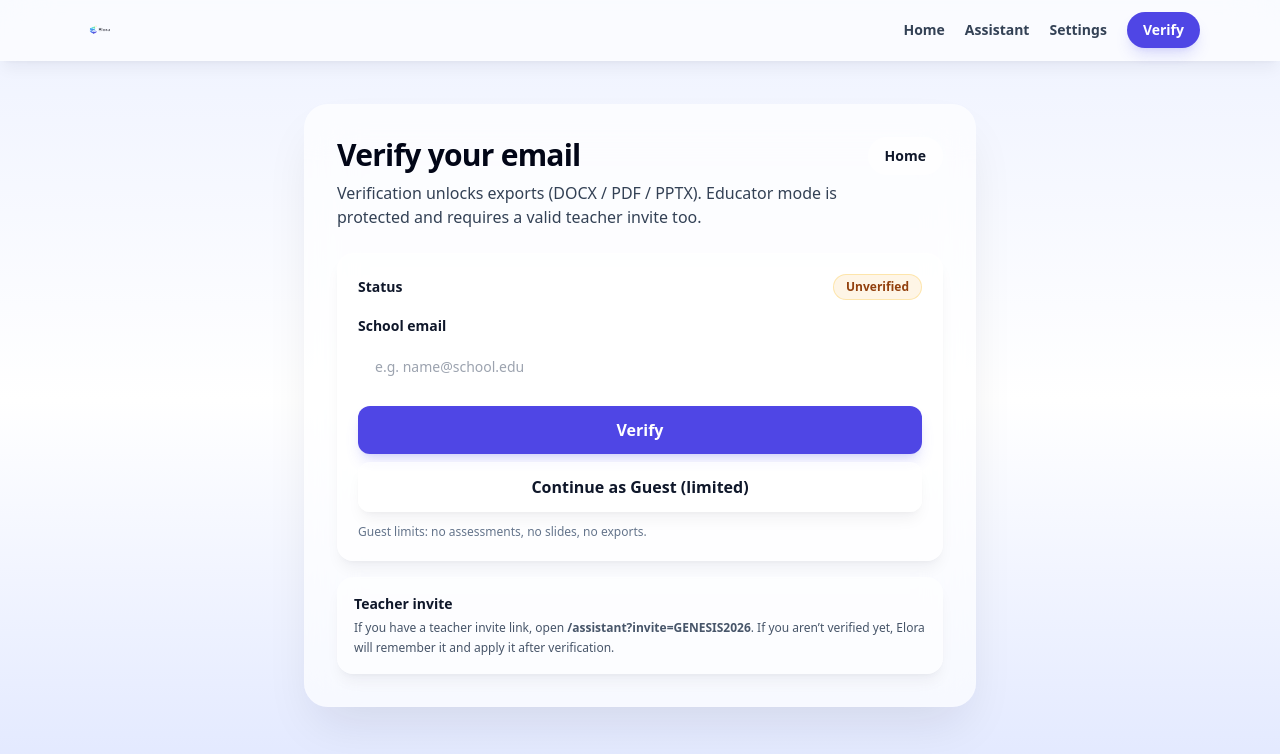
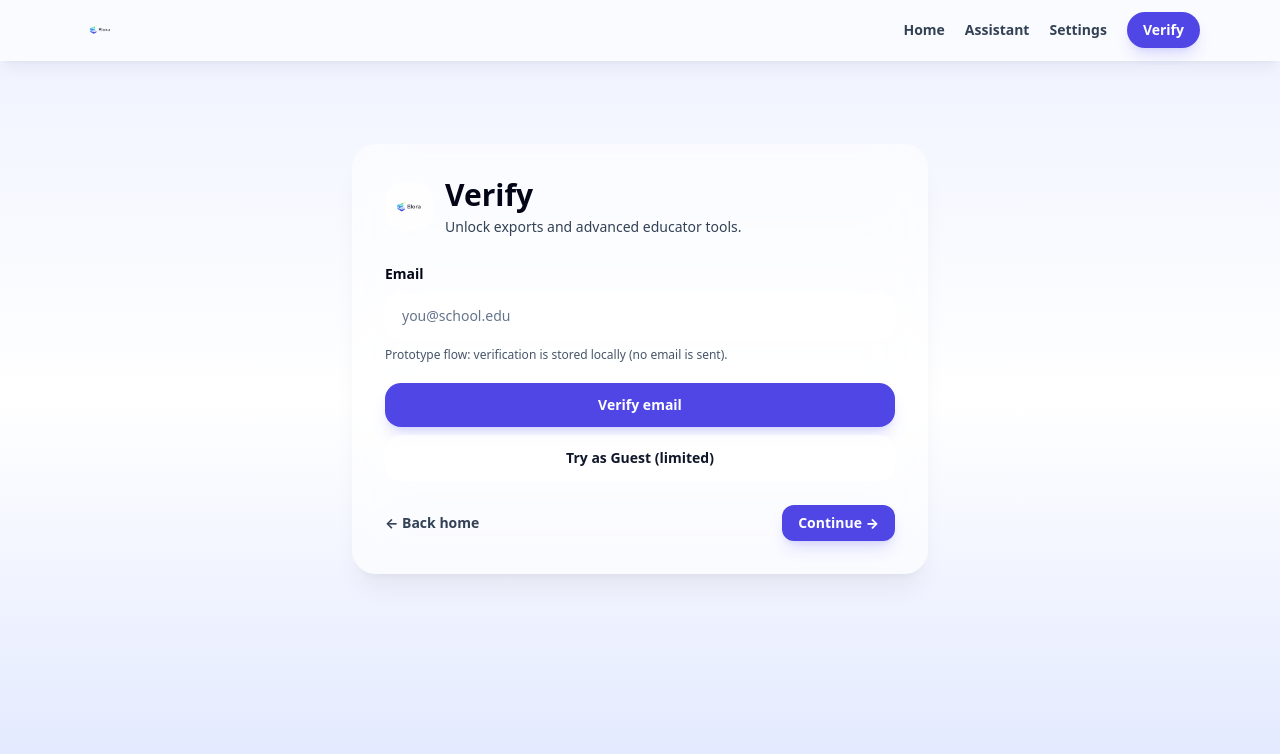
Before and after one commit to tweetharis-netizen/elora-verification-ui, a Next.js app: page /verify in a window 1280 px wide. Shown: the top 754 px of the page. Built offline with nearby package versions, Linux system fonts and the light colour scheme.

Commit message:
Update verify.js

```diff
--- a/pages/verify.js
+++ b/pages/verify.js
@@ -1,15 +1,15 @@
 // pages/verify.js
 import { useEffect, useMemo, useState } from "react";
-import { useRouter } from "next/router";
+import Image from "next/image";
+import Link from "next/link";
 import {
+  getSession,
+  saveSession,
+  setVerified,
+  setGuest,
+  getPendingInvite,
+  clearPendingInvite,
   activateTeacher,
-  clearPendingInvite,
-  getPendingInvite,
-  getSession,
-  isTeacher,
-  saveSession,
-  setGuest,
-  setVerified,
 } from "@/lib/session";
 
 function cn(...xs) {
@@ -17,227 +17,156 @@ function cn(...xs) {
 }
 
 export default function Verify() {
-  const router = useRouter();
   const [email, setEmail] = useState("");
-  const [status, setStatus] = useState({ state: "idle", message: "" }); // idle | loading | ok | error
+  const [status, setStatus] = useState({ kind: "idle", msg: "" }); // idle | ok | err | loading
   const [session, setSession] = useState(() => getSession());
-
-  const verified = Boolean(session.verified);
-  const teacher = isTeacher();
 
   useEffect(() => {
     const sync = () => setSession(getSession());
     sync();
     window.addEventListener("elora:session", sync);
-    window.addEventListener("focus", sync);
-    return () => {
-      window.removeEventListener("elora:session", sync);
-      window.removeEventListener("focus", sync);
-    };
+    return () => window.removeEventListener("elora:session", sync);
   }, []);
 
-  const pendingInvite = useMemo(() => getPendingInvite(), [verified]);
+  const pendingInvite = useMemo(() => getPendingInvite(), [session.verified, session.teacher]);
 
-  const safeNav = async (path) => {
+  useEffect(() => {
+    // If the user just verified and there is a pending invite, apply it.
+    const run = async () => {
+      const s = getSession();
+      if (!s.verified) return;
+      const code = getPendingInvite();
+      if (!code) return;
+
+      setStatus({ kind: "loading", msg: "Applying teacher invite…" });
+
       try {
-      await router.push(path);
+        const res = await fetch(`/api/teacher-invite?code=${encodeURIComponent(code)}`);
+        if (res.ok) {
+          activateTeacher(code);
+          clearPendingInvite();
+          setStatus({ kind: "ok", msg: "Teacher access unlocked ✅" });
+        } else {
+          clearPendingInvite();
+          setStatus({ kind: "err", msg: "Invite code was invalid (ask for a new link)." });
+        }
       } catch {
-      window.location.href = path;
+        setStatus({ kind: "err", msg: "Could not validate invite (network error)." });
       }
     };
 
-  async function applyPendingInviteIfAny() {
-    const code = (getPendingInvite() || "").toString().trim();
-    if (!code) return { applied: false, message: "" };
+    run();
+    // eslint-disable-next-line react-hooks/exhaustive-deps
+  }, [session.verified]);
 
-    try {
-      const res = await fetch(`/api/teacher-invite?code=${encodeURIComponent(code)}`);
-      const data = await res.json().catch(() => null);
-      if (!res.ok) throw new Error(data?.error || "Invalid invite code");
-
-      activateTeacher(code);
-      clearPendingInvite();
-      return { applied: true, message: "Teacher invite applied. Educator mode unlocked." };
-    } catch (e) {
-      return { applied: false, message: e?.message || "Invite code invalid" };
-    }
-  }
-
-  async function handleVerify() {
-    if (status.state === "loading") return;
-
+  const verifyNow = () => {
     const e = email.trim();
-    if (!e) {
-      setStatus({ state: "error", message: "Please enter your email." });
+    if (!e || !e.includes("@")) {
+      setStatus({ kind: "err", msg: "Please enter a valid email address." });
       return;
     }
 
-    setStatus({ state: "loading", message: "Verifying…" });
+    setStatus({ kind: "loading", msg: "Verifying…" });
 
-    try {
-      // Prototype verification: store locally.
+    // Prototype verification: mark verified locally.
     const s = getSession();
     s.email = e;
     saveSession(s);
+    setVerified(true);
 
-      setVerified(true);
-      setGuest(false);
-
-      const result = await applyPendingInviteIfAny();
-
-      setStatus({
-        state: "ok",
-        message: result.applied
-          ? result.message
-          : pendingInvite
-            ? `Verified. Invite not applied: ${result.message}`
-            : "Verified. Exports are now unlocked.",
-      });
-    } catch {
-      setStatus({ state: "error", message: "Verification failed. Please try again." });
-    }
-  }
-
-  async function continueAsGuest() {
-    // Guaranteed path out of “verify screen” even if Home button was flaky
-    setVerified(false);
-    setGuest(true);
-    await new Promise((r) => setTimeout(r, 0));
-    await safeNav("/assistant");
-  }
+    setTimeout(() => {
+      setStatus({ kind: "ok", msg: "Verified ✅ You can now export DOCX / PDF / PPTX." });
+    }, 200);
+  };
 
   return (
-    <div className="py-10">
-      <div className="max-w-2xl mx-auto">
-        <div className="rounded-3xl border border-white/10 bg-white/65 dark:bg-slate-950/55 backdrop-blur-xl p-6 md:p-8 shadow-2xl shadow-slate-900/10 dark:shadow-black/35">
-          <div className="flex items-start justify-between gap-4">
+    <div className="mt-20 mx-auto max-w-xl px-2 sm:px-0">
+      <div className="rounded-3xl border border-white/10 bg-white/55 dark:bg-slate-950/40 backdrop-blur-xl p-6 sm:p-8 shadow-xl shadow-black/5">
+        <div className="flex items-center gap-3">
+          <div className="h-12 w-12 rounded-2xl overflow-hidden border border-white/10 bg-white/60 dark:bg-slate-950/30">
+            <Image src="/elora-logo.png" width={96} height={96} alt="Elora" className="h-full w-full object-contain" />
+          </div>
           <div>
-              <h1 className="text-2xl md:text-3xl font-black tracking-tight text-slate-950 dark:text-white">
-                Verify your email
-              </h1>
-              <p className="mt-2 text-sm md:text-base text-slate-700 dark:text-slate-300 leading-relaxed">
-                Verification unlocks exports (DOCX / PDF / PPTX). Educator mode is protected and requires a valid
-                teacher invite too.
+            <h1 className="text-2xl sm:text-3xl font-black text-slate-950 dark:text-white">Verify</h1>
+            <p className="mt-1 text-sm text-slate-700 dark:text-slate-300">
+              Unlock exports and advanced educator tools.
             </p>
           </div>
-
-            <button
-              type="button"
-              onClick={() => safeNav("/")}
-              className="shrink-0 rounded-full px-4 py-2 text-sm font-extrabold border border-white/10 bg-white/60 dark:bg-slate-950/45 text-slate-900 dark:text-white hover:bg-white/85 dark:hover:bg-slate-950/60"
-            >
-              Home
-            </button>
         </div>
 
-          <div className="mt-6 grid gap-4">
-            <div className="rounded-2xl border border-white/10 bg-white/60 dark:bg-slate-950/45 p-4 md:p-5 shadow-lg shadow-slate-900/5 dark:shadow-black/25">
-              <div className="flex items-center justify-between gap-3">
-                <div className="text-sm font-extrabold text-slate-900 dark:text-white">Status</div>
-                {teacher ? (
-                  <span className="inline-flex items-center px-3 py-1 rounded-full text-xs font-extrabold border border-emerald-400/30 bg-emerald-500/10 text-emerald-800 dark:text-emerald-200">
-                    Teacher ✓
-                  </span>
-                ) : verified ? (
-                  <span className="inline-flex items-center px-3 py-1 rounded-full text-xs font-extrabold border border-sky-400/30 bg-sky-500/10 text-sky-800 dark:text-sky-200">
-                    Verified ✓
-                  </span>
-                ) : (
-                  <span className="inline-flex items-center px-3 py-1 rounded-full text-xs font-extrabold border border-amber-400/30 bg-amber-500/10 text-amber-800 dark:text-amber-200">
-                    Unverified
-                  </span>
-                )}
+        {pendingInvite ? (
+          <div className="mt-5 rounded-2xl border border-amber-400/25 bg-amber-500/10 p-4">
+            <div className="text-sm font-extrabold text-amber-800 dark:text-amber-200">
+              Teacher invite detected
             </div>
-
-              {!verified ? (
-                <>
-                  <label className="mt-4 block text-sm font-extrabold text-slate-900 dark:text-white">
-                    School email
-                  </label>
-                  <input
-                    value={email}
-                    onChange={(ev) => setEmail(ev.target.value)}
-                    placeholder="e.g. name@school.edu"
-                    className="mt-2 w-full rounded-xl border border-white/10 bg-white/75 dark:bg-slate-950/45 px-4 py-3 text-sm text-slate-900 dark:text-white outline-none focus:ring-2 focus:ring-indigo-500/40"
-                  />
-
-                  {pendingInvite ? (
-                    <div className="mt-2 text-xs text-slate-600 dark:text-slate-300">
-                      Invite detected: <span className="font-semibold">{pendingInvite}</span> — we’ll apply it after you
-                      verify.
+            <div className="mt-1 text-xs text-amber-800/90 dark:text-amber-200/90">
+              After you verify, Elora will automatically enable Educator access for this invite link/code.
+            </div>
           </div>
         ) : null}
 
-                  <div className="mt-4 grid gap-2">
+        <div className="mt-6">
+          <label className="text-sm font-extrabold text-slate-950 dark:text-white">Email</label>
+          <input
+            value={email}
+            onChange={(e) => setEmail(e.target.value)}
+            placeholder="you@school.edu"
+            className="mt-2 w-full rounded-2xl border border-white/10 bg-white/70 dark:bg-slate-950/35 px-4 py-3 text-sm text-slate-900 dark:text-white placeholder:text-slate-500 dark:placeholder:text-slate-400 outline-none focus:ring-2 focus:ring-indigo-500/40"
+          />
+          <div className="mt-2 text-xs text-slate-600 dark:text-slate-400">
+            Prototype flow: verification is stored locally (no email is sent).
+          </div>
+        </div>
+
+        <div className="mt-5 grid gap-2">
           <button
             type="button"
-                      onClick={handleVerify}
-                      disabled={status.state === "loading"}
+            onClick={verifyNow}
             className={cn(
-                        "w-full rounded-xl px-5 py-3 font-extrabold text-white shadow-lg shadow-indigo-500/20",
-                        status.state === "loading" ? "bg-indigo-400 cursor-wait" : "bg-indigo-600 hover:bg-indigo-700"
+              "w-full px-5 py-3 rounded-2xl text-sm font-extrabold text-white shadow-lg shadow-indigo-500/20",
+              status.kind === "loading" ? "bg-indigo-400 cursor-wait" : "bg-indigo-600 hover:bg-indigo-700"
             )}
           >
-                      {status.state === "loading" ? "Verifying…" : "Verify"}
+            Verify email
           </button>
 
           <button
             type="button"
-                      onClick={continueAsGuest}
-                      className="w-full rounded-xl px-5 py-3 font-bold border border-white/10 bg-white/70 dark:bg-slate-950/45 text-slate-900 dark:text-white hover:bg-white/90 dark:hover:bg-slate-950/60 shadow-lg shadow-slate-900/5 dark:shadow-black/25"
+            onClick={() => {
+              setGuest(true);
+              setStatus({ kind: "ok", msg: "Guest mode enabled (limited)." });
+            }}
+            className="w-full px-5 py-3 rounded-2xl text-sm font-bold border border-white/10 bg-white/70 dark:bg-slate-950/40 text-slate-900 dark:text-white hover:bg-white/85 dark:hover:bg-slate-950/55"
           >
-                      Continue as Guest (limited)
+            Try as Guest (limited)
           </button>
         </div>
 
-                  <div className="mt-3 text-xs text-slate-500 dark:text-slate-400">
-                    Guest limits: no assessments, no slides, no exports.
-                  </div>
-                </>
-              ) : (
-                <div className="mt-4 grid sm:grid-cols-2 gap-2">
-                  <button
-                    type="button"
-                    className="rounded-xl px-5 py-3 font-extrabold text-white bg-indigo-600 hover:bg-indigo-700 shadow-lg shadow-indigo-500/20"
-                    onClick={() => safeNav("/assistant")}
-                  >
-                    Continue to Assistant
-                  </button>
-                  <button
-                    type="button"
-                    className="rounded-xl px-5 py-3 font-bold border border-white/10 bg-white/70 dark:bg-slate-950/45 text-slate-900 dark:text-white hover:bg-white/90 dark:hover:bg-slate-950/60"
-                    onClick={() => safeNav("/settings")}
-                  >
-                    Settings
-                  </button>
-                </div>
-              )}
-
-              {status.message ? (
+        {status.kind !== "idle" ? (
           <div
             className={cn(
-                    "mt-4 rounded-xl border p-3 text-sm",
-                    status.state === "ok"
-                      ? "border-emerald-400/30 bg-emerald-500/10 text-emerald-800 dark:text-emerald-200"
-                      : status.state === "error"
-                        ? "border-amber-400/30 bg-amber-500/10 text-amber-800 dark:text-amber-200"
-                        : "border-white/10 bg-white/45 dark:bg-slate-950/35 text-slate-700 dark:text-slate-200"
+              "mt-4 text-sm font-bold",
+              status.kind === "ok"
+                ? "text-emerald-700 dark:text-emerald-200"
+                : status.kind === "loading"
+                  ? "text-slate-700 dark:text-slate-300"
+                  : "text-rose-700 dark:text-rose-200"
             )}
           >
-                  {status.message}
+            {status.msg}
           </div>
         ) : null}
-            </div>
 
-            <div className="rounded-2xl border border-white/10 bg-white/55 dark:bg-slate-950/40 p-4 shadow-lg shadow-slate-900/5 dark:shadow-black/25">
-              <div className="text-sm font-extrabold text-slate-900 dark:text-white">Teacher invite</div>
-              <p className="mt-1 text-xs text-slate-600 dark:text-slate-300 leading-relaxed">
-                If you have a teacher invite link, open{" "}
-                <span className="font-semibold">/assistant?invite=GENESIS2026</span>. If you aren’t verified yet, Elora
-                will remember it and apply it after verification.
-              </p>
-            </div>
-          </div>
+        <div className="mt-6 flex items-center justify-between gap-3">
+          <Link href="/" className="text-sm font-bold text-slate-700 dark:text-slate-300 hover:opacity-90">
+            ← Back home
+          </Link>
+          <Link
+            href="/assistant"
+            className="text-sm font-extrabold text-white bg-indigo-600 hover:bg-indigo-700 px-4 py-2 rounded-xl shadow-lg shadow-indigo-500/20"
+          >
+            Continue →
+          </Link>
         </div>
       </div>
     </div>
```
Lines whose indentation alone changed are shown as unchanged.
